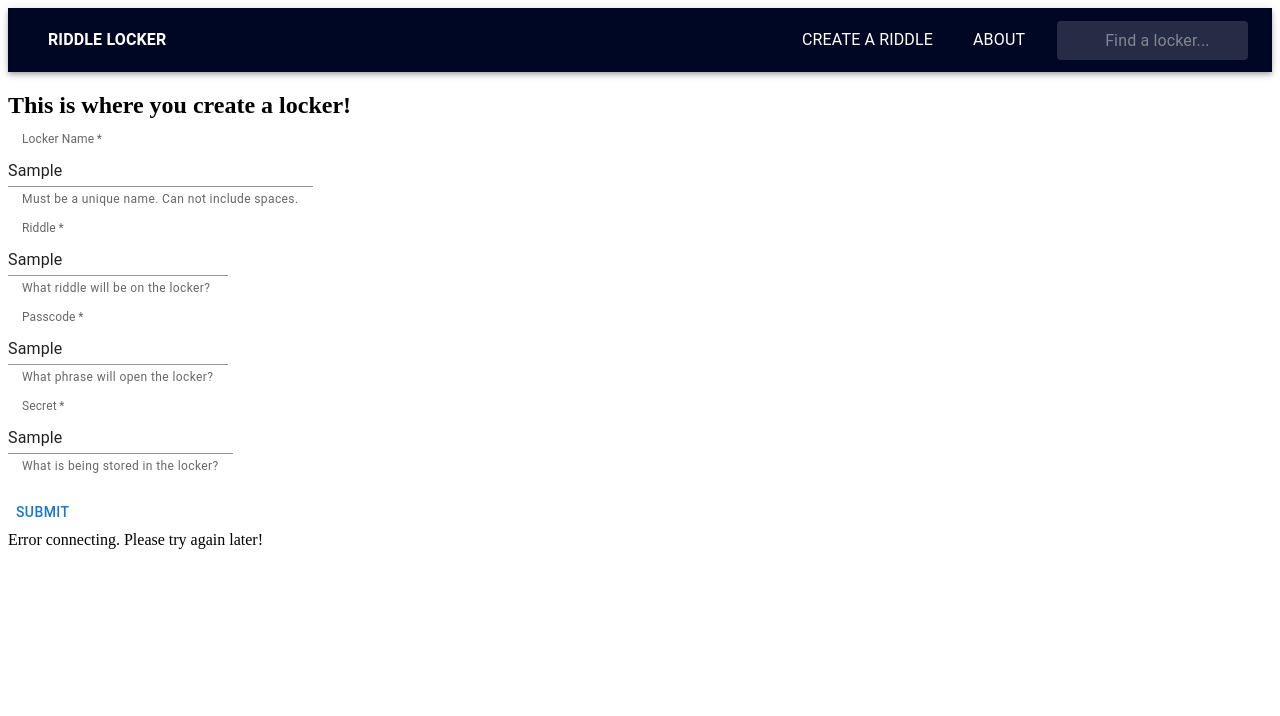
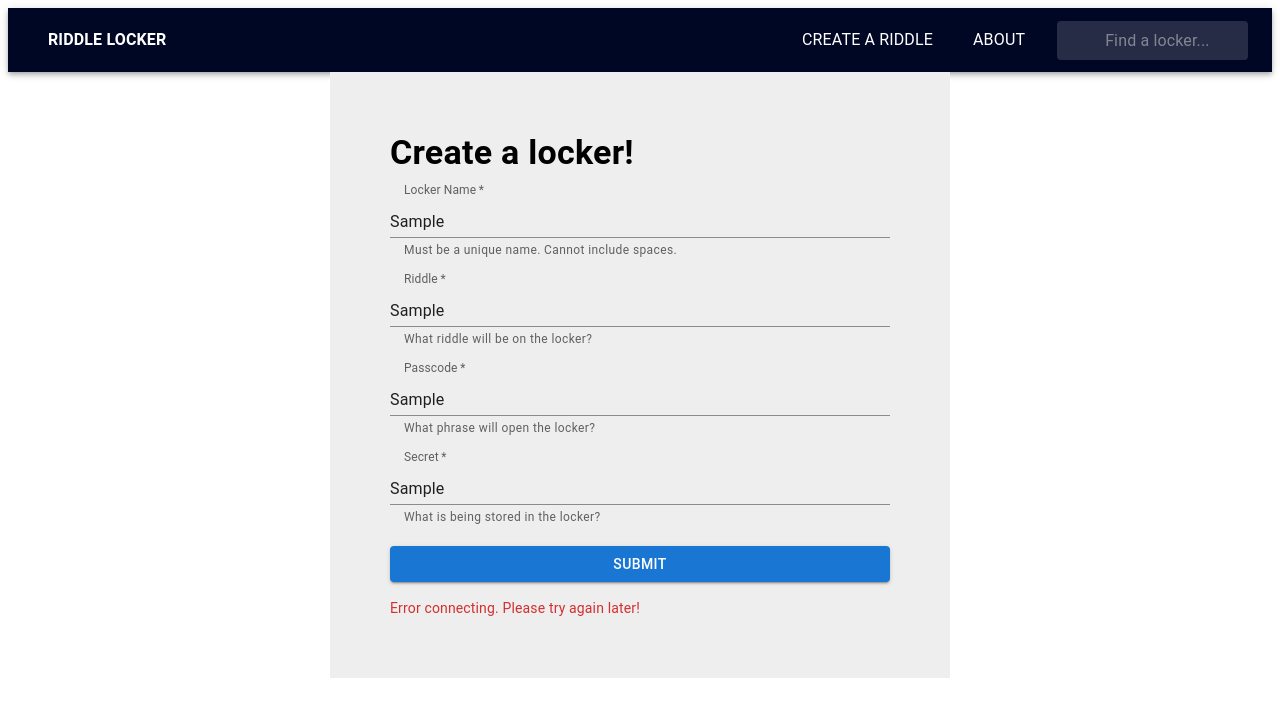
Before and after one commit to ConnorGoodman/RiddleLocker, a React (Create React App) app: page /createriddle in a window 1280 px wide. Both pictures are taken after typing "Sample", "Sample", "Sample", "Sample" into the empty fields and a click on the button "SUBMIT". Shown: the top 716 px of the page. Built offline with nearby package versions, Linux system fonts and the light colour scheme; no server answers.

Commit message:
Updated styling for create a riddle page

```diff
--- a/src/components/CreateRiddle.js
+++ b/src/components/CreateRiddle.js
@@ -1,10 +1,35 @@
-import React, { useState, useEffect, useCallback} from 'react';
-import { FormControl, Button, InputLabel, FormHelperText, Input} from '@mui/material';
+import React, { useState, useEffect, useCallback } from 'react';
+import {
+  FormControl,
+  Button,
+  InputLabel,
+  FormHelperText,
+  Input,
+  Typography,
+  Box,
+} from '@mui/material';
 import { Link } from 'react-router-dom';
+import { styled } from '@mui/material/styles';
 
-function CreateRiddle () {
+const Container = styled(Box)(({ theme }) => ({
+  padding: '60px',
+  marginTop: theme.spacing(4),
+  backgroundColor: '#eeeeee',
+  maxWidth: '500px',
+  margin: '0 auto',
+}));
 
-    //const [user, setUser] = useState('RiddleLocker');
+const Heading = styled(Typography)(({ theme }) => ({
+  fontWeight: 'bold',
+  marginBottom: theme.spacing(2),
+}));
+
+const ErrorMessage = styled(Typography)(({ theme }) => ({
+  color: theme.palette.error.main,
+  marginTop: theme.spacing(2),
+}));
+
+function CreateRiddle() {
   const [riddle, setRiddle] = useState('');
   const [lockerName, setLockerName] = useState('');
   const [passcode, setPasscode] = useState('');
@@ -17,10 +42,9 @@ function CreateRiddle () {
   const [validLockerName, setValidLockerName] = useState(true);
   const [validPasscode, setValidPasscode] = useState(true);
   const [validSecret, setValidSecret] = useState(true);
-    //const [validData, setValidData] = useState(true);
 
   const [isError, setIsError] = useState(false);
-    const [errorMessage, setErrorMessage] = useState('')
+  const [errorMessage, setErrorMessage] = useState('');
 
   const validateForm = useCallback(() => {
     setValidLockerName(validateLockerName(lockerName));
@@ -39,16 +63,15 @@ function CreateRiddle () {
 
     const formIsValid = isFormValid();
     if (formIsValid) {
-            setIsError(false)
+      setIsError(false);
       fetch(`api/AddLocker/?` +
         new URLSearchParams({
           user: 'RiddleLocker',
           riddle: riddle,
           lockername: lockerName,
           answer: passcode,
-            secret: secret
-            }),
-            {method: "POST"})
+          secret: secret,
+        }), { method: 'POST' })
         .then((response) => {
           if (!response.ok && response.status !== 200) {
             throw new Error('Invalid response');
@@ -56,8 +79,8 @@ function CreateRiddle () {
           return response.json();
         })
         .then((r) => {
-                console.log('Response:')
-                console.log(r)
+          console.log('Response:');
+          console.log(r);
           setData(r.url);
           setIsError(false);
         })
@@ -65,17 +88,13 @@ function CreateRiddle () {
           console.log('Error:');
           console.log(error);
           setIsError(true);
-                setErrorMessage("Error connecting. Please try again later!");
+          setErrorMessage('Error connecting. Please try again later!');
         });
+    } else {
+      setIsError(true);
+      setErrorMessage('Make sure the form is filled out correctly.');
     }
-        else {
-            setIsError(true);
-            setErrorMessage("Make sure form is filled out correctly.")
   }
-
-    };
-
-
 
   function isFormValid() {
     return validLockerName && validPasscode && validRiddle && validSecret;
@@ -118,58 +137,92 @@ function CreateRiddle () {
   }
 
   return (
+    <Container>
+      <Heading variant="h4">Create a locker!</Heading>
       <div>
-        <h2>This is where you create a locker!</h2>
-        <div>
-            <FormControl>
-                <InputLabel required htmlFor="locker-name-input">Locker Name</InputLabel>
-                <Input id="locker-name-input" aria-describedby="locker-name-helper-text" onChange={ (e) => handleLockerName(e.target.value) } error={formSubmitted && !validLockerName} />
-                <FormHelperText id="locker-name-helper-text">Must be a unique name. Can not include spaces.</FormHelperText>
+        <FormControl fullWidth>
+          <InputLabel required htmlFor="locker-name-input">
+            Locker Name
+          </InputLabel>
+          <Input
+            id="locker-name-input"
+            aria-describedby="locker-name-helper-text"
+            onChange={(e) => handleLockerName(e.target.value)}
+            error={formSubmitted && !validLockerName}
+          />
+          <FormHelperText id="locker-name-helper-text">
+            Must be a unique name. Cannot include spaces.
+          </FormHelperText>
         </FormControl>
       </div>
-        <br/>
+      <br />
       <div>
-            <FormControl>
-                <InputLabel required htmlFor="riddle-input">Riddle</InputLabel>
-                <Input id="riddle-input" aria-describedby="riddle-helper-text" onChange={ (e) => handleRiddle(e.target.value) } error={formSubmitted && !validRiddle} />
-                <FormHelperText id="riddle-helper-text">What riddle will be on the locker?</FormHelperText>
+        <FormControl fullWidth>
+          <InputLabel required htmlFor="riddle-input">
+            Riddle
+          </InputLabel>
+          <Input
+            id="riddle-input"
+            aria-describedby="riddle-helper-text"
+            onChange={(e) => handleRiddle(e.target.value)}
+            error={formSubmitted && !validRiddle}
+          />
+          <FormHelperText id="riddle-helper-text">
+            What riddle will be on the locker?
+          </FormHelperText>
         </FormControl>
       </div>
-        <br/>
+      <br />
       <div>
-            <FormControl required>
+        <FormControl fullWidth required>
           <InputLabel htmlFor="passcode-input">Passcode</InputLabel>
-                <Input id="passcode-input" aria-describedby="passcode-helper-text" onChange={ (e) => handlePasscode(e.target.value) } error={formSubmitted && !validPasscode}/>
-                <FormHelperText id="passcode-helper-text">What phrase will open the locker?</FormHelperText>
+          <Input
+            id="passcode-input"
+            aria-describedby="passcode-helper-text"
+            onChange={(e) => handlePasscode(e.target.value)}
+            error={formSubmitted && !validPasscode}
+          />
+          <FormHelperText id="passcode-helper-text">
+            What phrase will open the locker?
+          </FormHelperText>
         </FormControl>
       </div>
-        <br/>
+      <br />
       <div>
-            <FormControl>
-                <InputLabel required htmlFor="secret-input">Secret</InputLabel>
-                <Input required id="secret-input" aria-describedby="secret-helper-text" onChange={ (e) => handleSecret(e.target.value) } error={formSubmitted && !validSecret}/>
-                <FormHelperText id="secret-helper-text">What is being stored in the locker?</FormHelperText>
+        <FormControl fullWidth>
+          <InputLabel required htmlFor="secret-input">
+            Secret
+          </InputLabel>
+          <Input
+            required
+            id="secret-input"
+            aria-describedby="secret-helper-text"
+            onChange={(e) => handleSecret(e.target.value)}
+            error={formSubmitted && !validSecret}
+          />
+          <FormHelperText id="secret-helper-text">
+            What is being stored in the locker?
+          </FormHelperText>
         </FormControl>
       </div>
-        <br/>
+      <br />
       <div>
-            <FormControl>
-                <Button onClick={(e) => Submit() }>Submit</Button>
+        <FormControl fullWidth>
+          <Button onClick={(e) => Submit()} variant="contained">
+            Submit
+          </Button>
         </FormControl>
       </div>
-        {isError &&
-        <div>
-            {errorMessage}
-        </div>
-        }
-        {data &&
+      {isError && (
+        <ErrorMessage variant="body2">{errorMessage}</ErrorMessage>
+      )}
+      {data && (
         <div>
           <Link to={data}>See your locker</Link>
         </div>
+      )}
+    </Container>
+  );
 }
-      </div>
 
-    )
-
-}
 export default CreateRiddle;
```
Lines whose indentation alone changed are shown as unchanged.
